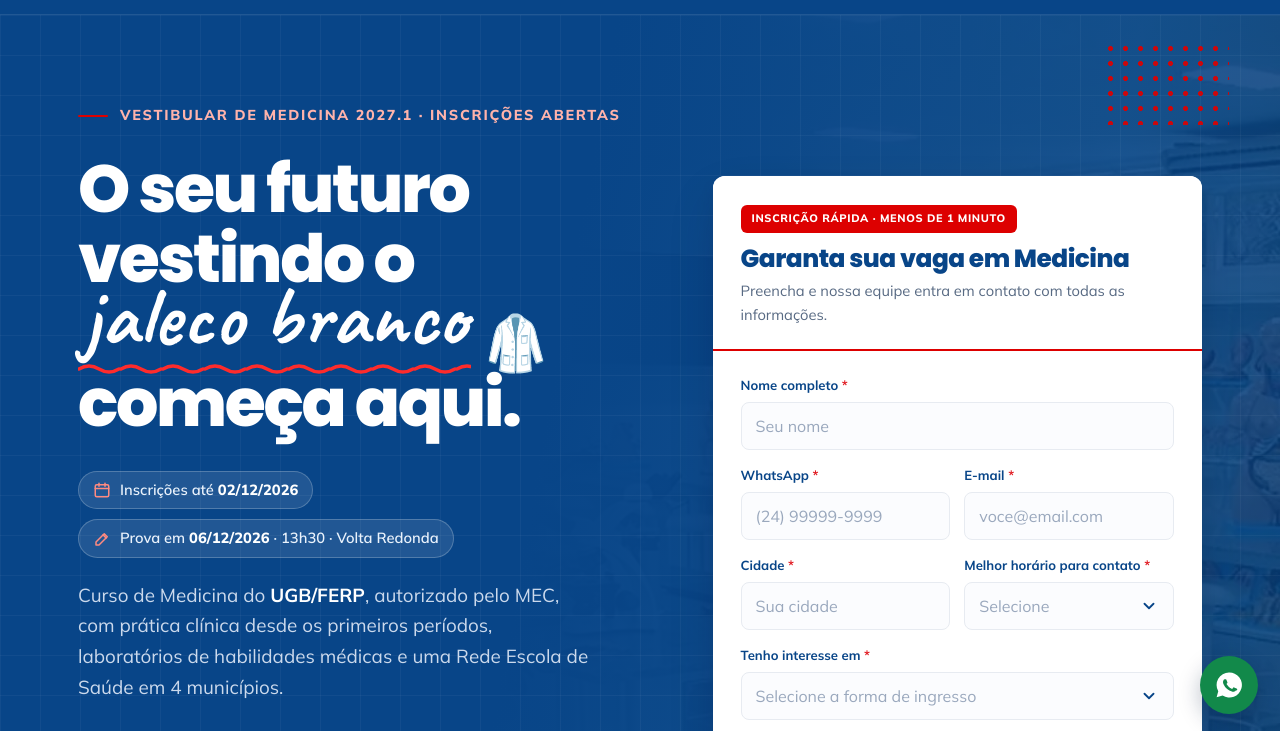
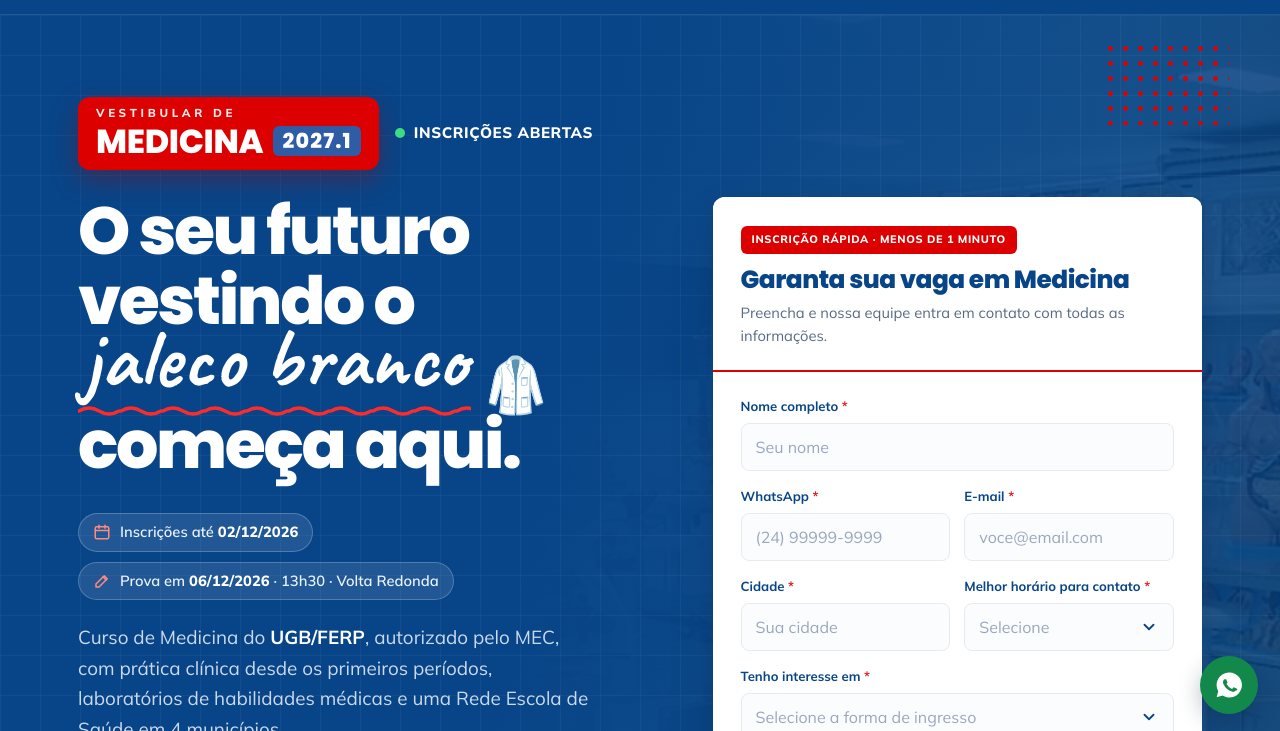
Before and after one commit to kelvenpimenta08/LP-UGB-FERP, a plain HTML site: page index.html in a window 1280 px wide. Shown: the part 64-795 px from the top of the page. Drawn offline with Linux system fonts and the light colour scheme.

Commit message:
Destaque para "Vestibular de Medicina 2027.1" no topo
Selo no estilo do banner 2027 (MEDICINA em destaque, 2027.1 em bloco azul)
com indicador pulsando de "Inscricoes abertas". Mantido como texto para
continuar legivel pelo Google.

Co-Authored-By: Claude Opus 5.5 <noreply@anthropic.com>

```diff
--- a/css/styles.css
+++ b/css/styles.css
@@ -361,6 +361,19 @@ p{margin:0 0 1rem}
 
 .hero-copy .eyebrow{margin-bottom:26px;font-size:.9rem;letter-spacing:.12em}
 .hero-copy .eyebrow.on-dark{color:#ffb3ab}
+/* Selo "Vestibular de Medicina 2027.1" — mesmo estilo do banner 2027 */
+.vest-badge{display:flex;flex-wrap:wrap;align-items:center;gap:12px 16px;margin:0 0 26px}
+.vb-main{display:inline-flex;flex-direction:column;background:var(--accent);color:#fff;
+  padding:10px 18px 12px;border-radius:12px;box-shadow:0 10px 26px rgba(150,0,0,.35);line-height:1}
+.vb-kicker{font-family:var(--font);font-weight:800;font-size:.72rem;letter-spacing:.32em;text-transform:uppercase;opacity:.92;margin-bottom:6px}
+.vb-title{font-family:var(--font-display);font-weight:800;font-size:clamp(1.6rem,2.6vw,2.1rem);
+  letter-spacing:-.01em;text-transform:uppercase;display:inline-flex;align-items:center;gap:10px}
+.vb-year{background:#2e5da6;color:#fff;font-size:.62em;letter-spacing:.06em;padding:5px 9px 4px;border-radius:6px}
+.vb-status{display:inline-flex;align-items:center;gap:9px;color:#fff;font-weight:800;font-size:.95rem;
+  letter-spacing:.04em;text-transform:uppercase}
+.vb-dot{width:10px;height:10px;border-radius:50%;background:#3ddc84;box-shadow:0 0 0 0 rgba(61,220,132,.6);animation:vbPulse 1.8s ease-out infinite}
+@keyframes vbPulse{0%{box-shadow:0 0 0 0 rgba(61,220,132,.6)}80%,100%{box-shadow:0 0 0 10px rgba(61,220,132,0)}}
+@media (max-width:760px){.vest-badge{margin-bottom:22px}.vb-main{padding:9px 15px 11px}.vb-status{font-size:.85rem}}
 .hero-copy h1{font-size:clamp(2.6rem,5.2vw,4.2rem);font-weight:800;letter-spacing:-.035em;line-height:1.06;color:#fff}
 /* "jaleco branco": manuscrito branco com risco amarelo desenhado à mão
    (resolve a ironia de pintar "branco" de amarelo + entra a jogada de fontes) */
@@ -737,7 +750,7 @@ p{margin:0 0 1rem}
 [data-reveal]{opacity:0;transform:translateY(22px);transition:opacity .6s ease,transform .6s ease}
 [data-reveal].in{opacity:1;transform:none}
 .hero-copy>*{animation:fadeUp .7s both}
-.hero-copy .eyebrow{animation-delay:.05s}
+.hero-copy .eyebrow,.hero-copy .vest-badge{animation-delay:.05s}
 .hero-copy h1{animation-delay:.14s}
 .hero-copy .hero-dates{animation-delay:.2s}
 .hero-copy .hero-sub{animation-delay:.26s}
--- a/index.html
+++ b/index.html
@@ -139,7 +139,10 @@ height="0" width="0" style="display:none;visibility:hidden"></iframe></noscript>
   <svg class="deco deco-squiggle" viewBox="0 0 104 24" fill="none" aria-hidden="true"><path d="M3 14 Q13 3 23 14 T43 14 T63 14 T83 14 T101 14" stroke="currentColor" stroke-width="4.5" stroke-linecap="round"/></svg>
   <div class="container">
     <div class="hero-copy">
-      <span class="eyebrow on-dark">Vestibular de Medicina 2027.1 · Inscrições abertas</span>
+      <p class="vest-badge" aria-label="Vestibular de Medicina 2027.1, inscrições abertas">
+        <span class="vb-main"><span class="vb-kicker">Vestibular de</span><span class="vb-title">Medicina <span class="vb-year">2027.1</span></span></span>
+        <span class="vb-status"><span class="vb-dot" aria-hidden="true"></span>Inscrições abertas</span>
+      </p>
       <h1>O seu futuro vestindo o<br><em>jaleco branco</em> <span class="jaleco-emoji" role="img" aria-label="jaleco">🥼</span> <span class="hero-endline">começa aqui.</span></h1>
       <ul class="hero-dates" aria-label="Datas do Vestibular de Medicina 2027.1">
         <li><svg viewBox="0 0 24 24" fill="none" stroke="currentColor" stroke-width="2" aria-hidden="true"><rect x="3" y="5" width="18" height="16" rx="2"/><path d="M3 10h18M8 3v4M16 3v4" stroke-linecap="round"/></svg><span>Inscrições até <b>02/12/2026</b></span></li>
```
